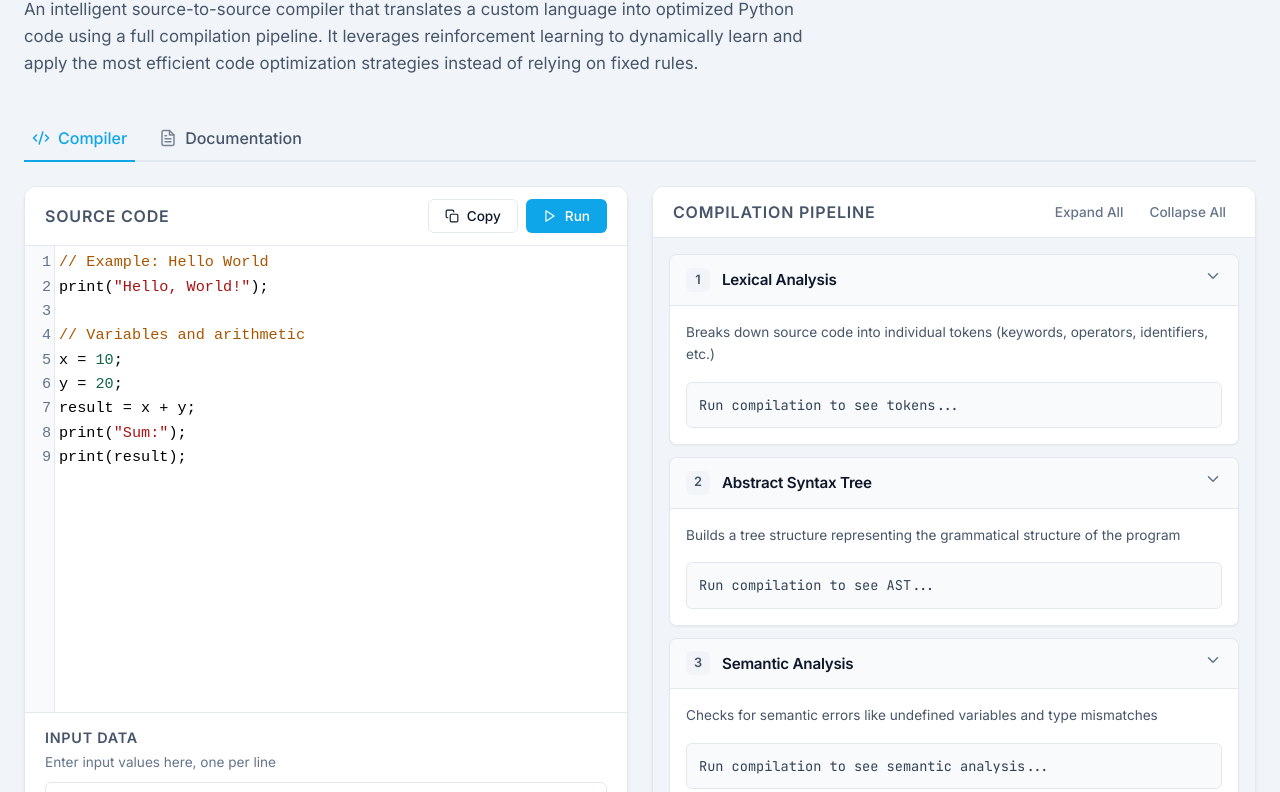
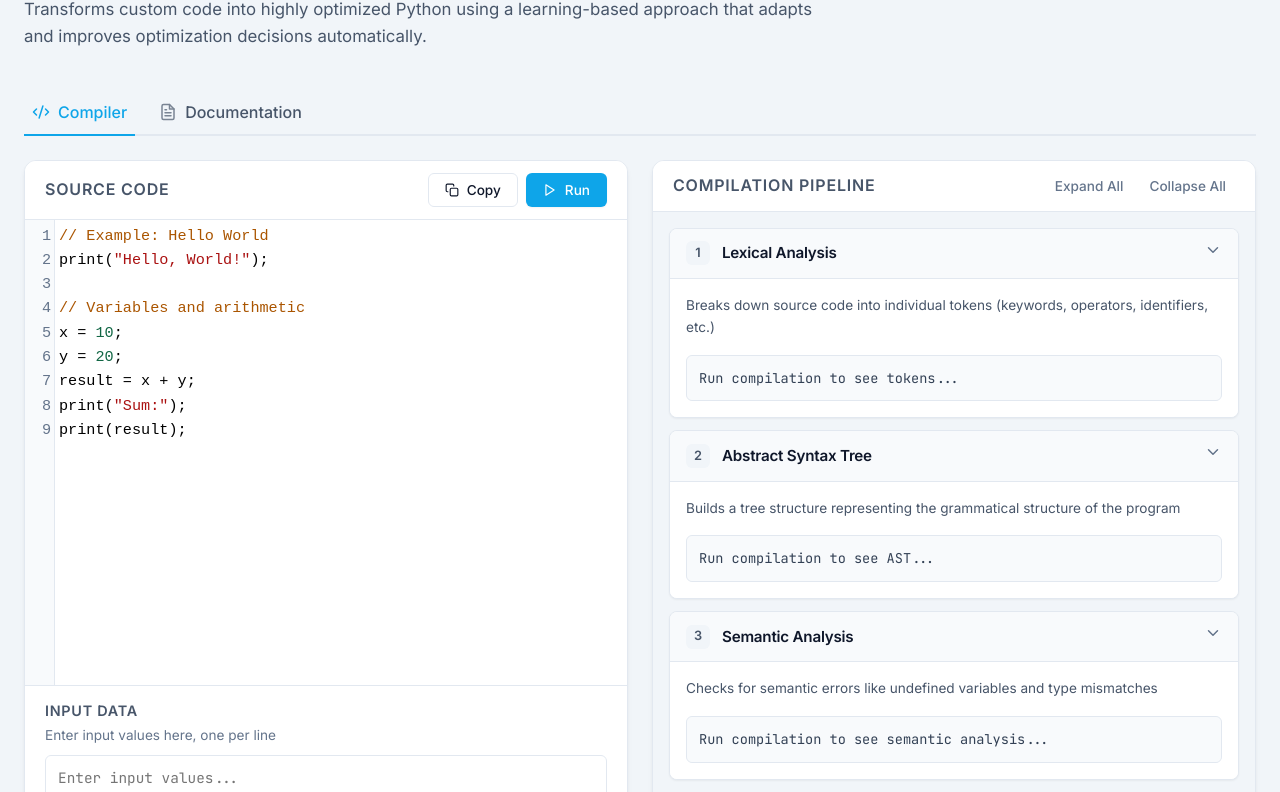
Before and after one commit to BhavyaShah7409/RL-Optimised-Compiler, a website: page index.html in a window 1280 px wide. Shown: the part 103-895 px from the top of the page. Drawn offline with nearby package versions, Linux system fonts and the light colour scheme.

Commit message:
Update index.html

```diff
--- a/index.html
+++ b/index.html
@@ -19,7 +19,7 @@
         <header class="app-header">
             <div class="header-content">
                 <h1>RL-Optimized Source-to-Source Compiler</h1>
-                <p>An intelligent source-to-source compiler that translates a custom language into optimized Python code using a full compilation pipeline. It leverages reinforcement learning to dynamically learn and apply the most efficient code optimization strategies instead of relying on fixed rules.
+                <p>Transforms custom code into highly optimized Python using a learning-based approach that adapts and improves optimization decisions automatically.
 </p>
             </div>
         </header>
```
